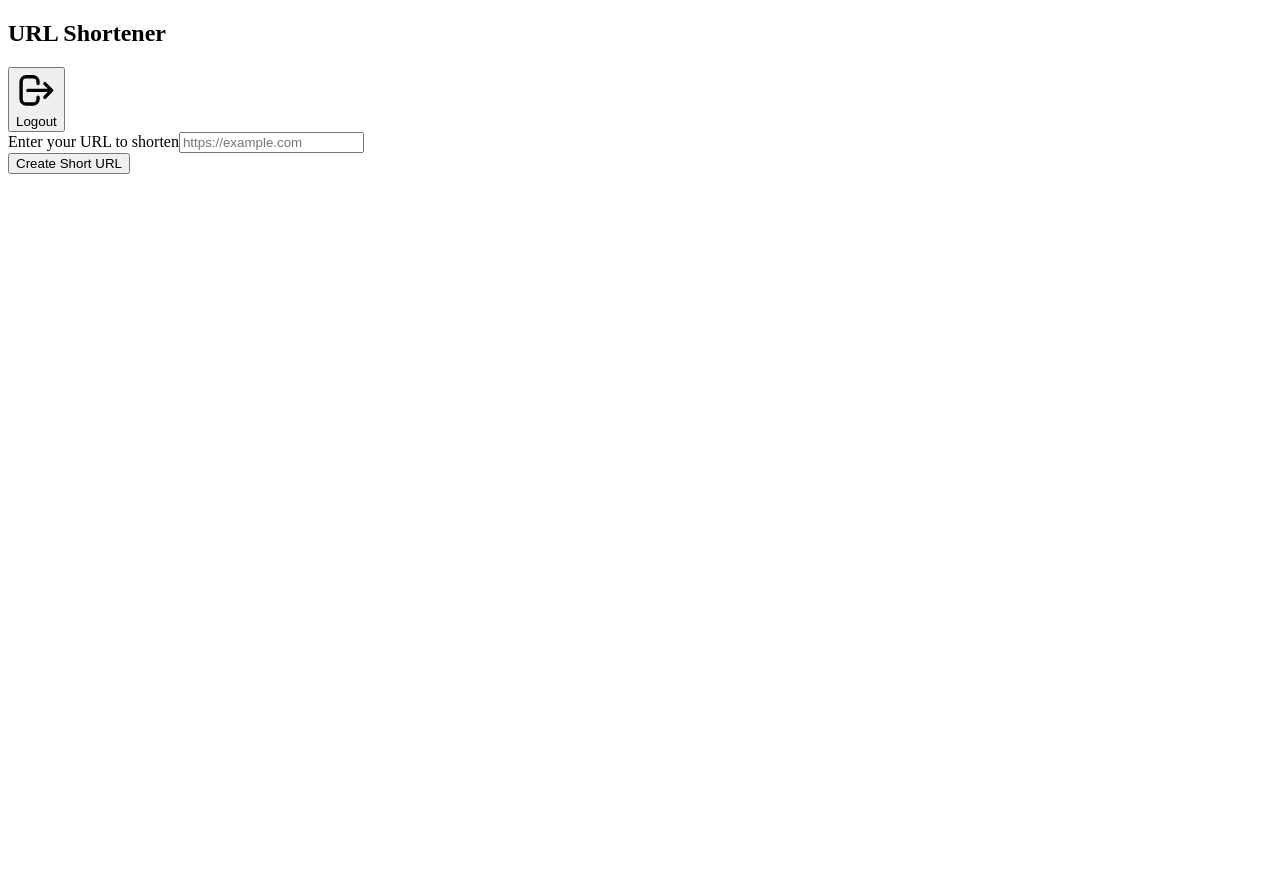
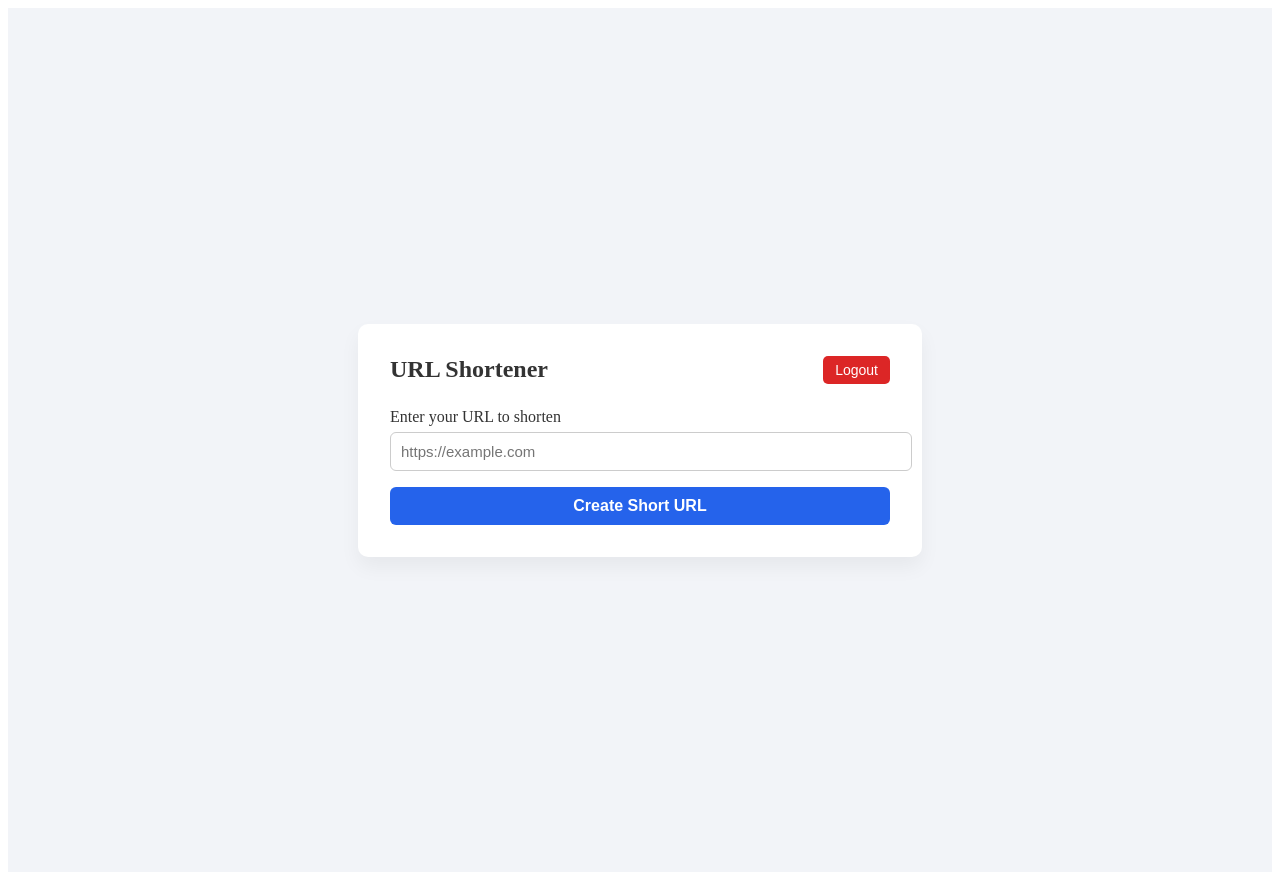
Before and after one commit to Tajmaha8849/2203051050549, a React (Vite) app in the folder frontend/: page /dashboard in a window 1280 px wide. Before the commit the page ends 800 px from the top, so only its background shows below. Built offline with nearby package versions, Linux system fonts and the light colour scheme.

Commit message:
Update Dashboard.jsx

```diff
--- a/frontend/src/components/Dashboard.jsx
+++ b/frontend/src/components/Dashboard.jsx
@@ -1,6 +1,7 @@
 import React, { useState } from 'react'
 import axios from 'axios'
 import { useNavigate } from 'react-router-dom'
+import './Dashboard.css' // 🔗 Link the CSS file
 
 const Dashboard = () => {
   const [originalUrl, setOriginalUrl] = useState('')
@@ -24,13 +25,13 @@ const Dashboard = () => {
           }
         }
       )
-
       setShortUrl(res.data.data.shortLink)
       setMessage(res.data.message)
     } catch (error) {
       console.error(error)
       setMessage(
-        error.response?.data?.message || 'Something went wrong while shortening URL'
+        error.response?.data?.message ||
+          'Something went wrong while shortening URL'
       )
     }
   }
@@ -41,26 +42,15 @@ const Dashboard = () => {
   }
 
   return (
-    <div className="min-h-screen bg-gray-100 flex items-center justify-center p-4">
-      <div className="bg-white rounded-lg shadow-lg p-6 w-full max-w-md">
-        <div className="flex justify-between items-center mb-6">
-          <h2 className="text-2xl font-bold text-gray-800">URL Shortener</h2>
-          <button
-            onClick={handleLogout}
-            className="bg-red-500 text-white px-4 py-2 rounded-md hover:bg-red-600 transition-colors flex items-center gap-2"
-          >
-            <svg className="w-5 h-5" fill="none" stroke="currentColor" viewBox="0 0 24 24">
-              <path strokeLinecap="round" strokeLinejoin="round" strokeWidth={2} d="M17 16l4-4m0 0l-4-4m4 4H7m6 4v1a3 3 0 01-3 3H6a3 3 0 01-3-3V7a3 3 0 013-3h4a3 3 0 013 3v1" />
-            </svg>
-            Logout
-          </button>
+    <div className="dashboard-wrapper">
+      <div className="dashboard-box">
+        <div className="dashboard-header">
+          <h2>URL Shortener</h2>
+          <button onClick={handleLogout} className="logout-btn">Logout</button>
         </div>
 
-        <form onSubmit={handleSubmit} className="space-y-4">
-          <div>
-            <label htmlFor="url" className="block text-sm font-medium text-gray-700">
-              Enter your URL to shorten
-            </label>
+        <form onSubmit={handleSubmit}>
+          <label htmlFor="url">Enter your URL to shorten</label>
           <input
             type="text"
             id="url"
@@ -68,37 +58,23 @@ const Dashboard = () => {
             value={originalUrl}
             onChange={(e) => setOriginalUrl(e.target.value)}
             required
-              className="mt-1 w-full px-4 py-2 border border-gray-300 rounded-md focus:ring-2 focus:ring-blue-500 focus:border-blue-500 outline-none transition-colors"
           />
-          </div>
-          <button
-            type="submit"
-            className="w-full bg-blue-500 text-white py-2 rounded-md hover:bg-blue-600 transition-colors"
-          >
-            Create Short URL
-          </button>
+          <button type="submit" className="submit-btn">Create Short URL</button>
         </form>
 
         {message && (
-          <p className={`mt-4 text-sm ${shortUrl ? 'text-green-600' : 'text-red-600'}`}>
+          <p className={`message ${shortUrl ? 'success' : 'error'}`}>
             {message}
           </p>
         )}
 
         {shortUrl && (
-          <div className="mt-4 p-4 bg-gray-50 rounded-md">
-            <p className="text-sm text-gray-700">
-              🔗 Short URL:{" "}
-              <a
-                href={shortUrl}
-                target="_blank"
-                rel="noopener noreferrer"
-                className="text-blue-500 hover:underline"
-              >
+          <p className="short-link">
+            🔗 Short URL:{' '}
+            <a href={shortUrl} target="_blank" rel="noopener noreferrer">
               {shortUrl}
             </a>
           </p>
-          </div>
         )}
       </div>
     </div>
```
Lines whose indentation alone changed are shown as unchanged.
